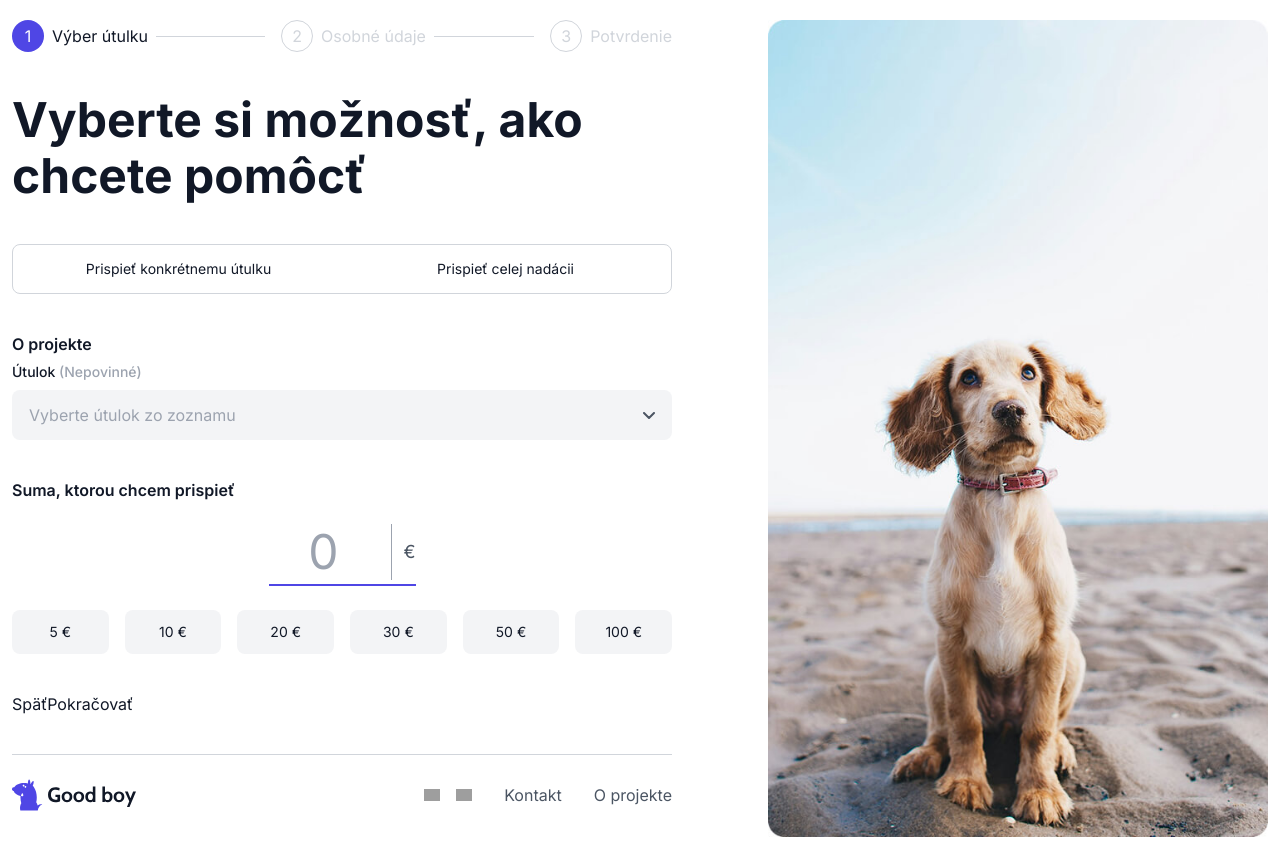
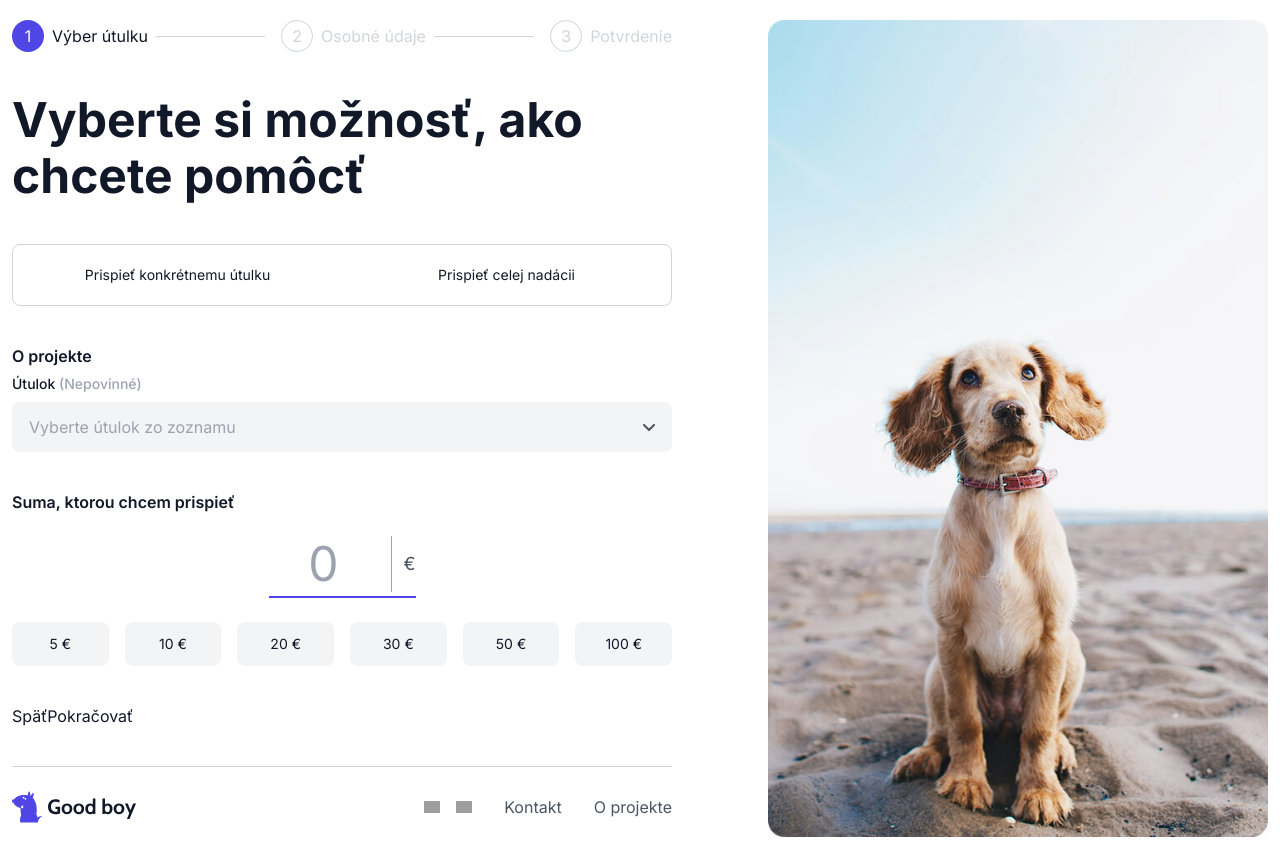
Before and after one commit to peterkomar1337/goodrequest-fe, a Next.js app: page / in a window 1280 px wide. Built offline with nearby package versions, Linux system fonts and the light colour scheme; grey boxes are pictures that could not be loaded.

Commit message:
feat/DonationChoice module scss small fixes

```diff
--- a/src/components/DonationChoice/DonationChoice.module.scss
+++ b/src/components/DonationChoice/DonationChoice.module.scss
@@ -3,7 +3,7 @@
 
 .choicesWrapper {
 	display: flex;
-	gap: 4px;
+	gap: 8px;
 	padding: 4px;
 	border: 1px solid $quintarny;
 	border-radius: $radius-md;
@@ -14,7 +14,7 @@
 .choiceLabel {
 	@include lead4;
 	flex: 1;
-	padding: 10px 16px;
+	padding: 16px 8px;
 	border-radius: $radius-sm;
 	text-align: center;
 	cursor: pointer;
```
